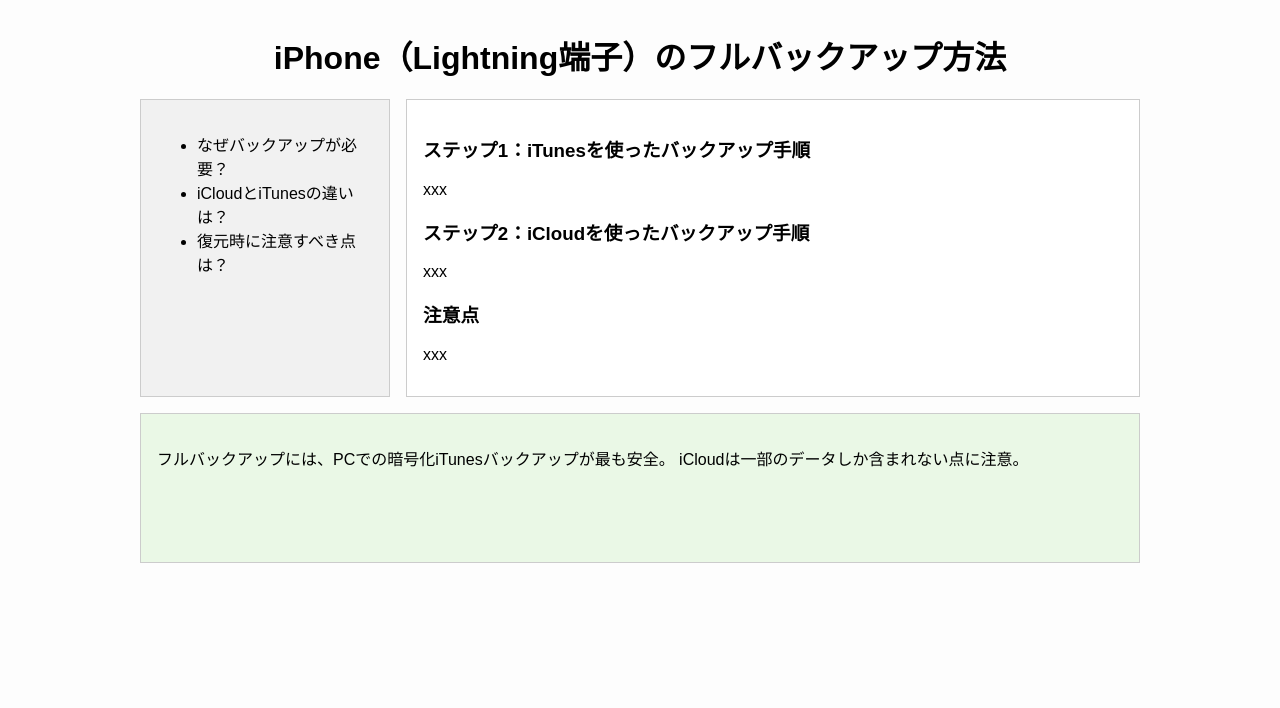
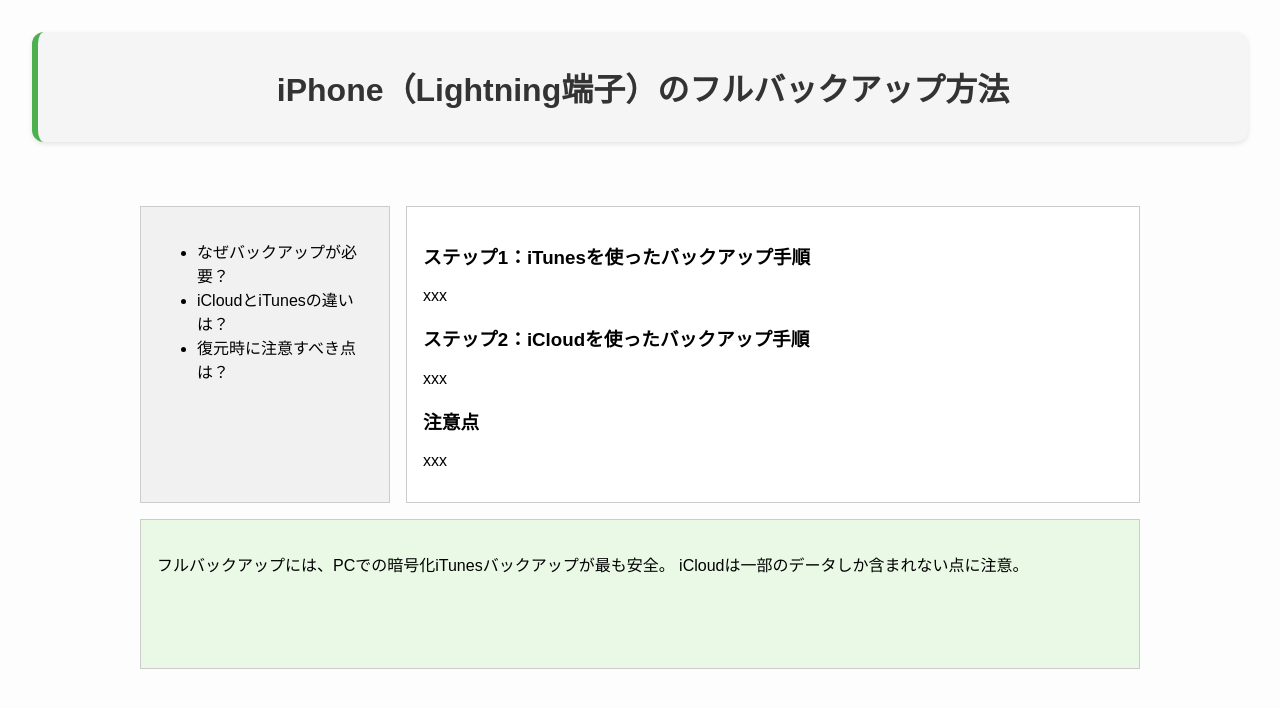
Before and after one commit to kazukifufu/homepage, a Jekyll site: the page built from _posts/2025-07-13-iphone-backup.md, in a window 1280 px wide. Shown: the top 708 px of the page. Built offline with Jekyll 4.4.1, drawn with Linux system fonts in a browser that asks for light colours.

Commit message:
Revised cornell.css

```diff
--- a/assets/css/cornell.css
+++ b/assets/css/cornell.css
@@ -39,4 +39,11 @@
 
 h1 {
   text-align: center;
+  background-color: #f5f5f5;      /* 背景色 */
+  color: #333;                    /* 文字色 */
+  padding: 1em;                   /* 余白 */
+  border-radius: 12px;            /* 角丸 */
+  box-shadow: 0 2px 5px rgba(0,0,0,0.1);  /* 影 */
+  margin-bottom: 2em;            /* 下の余白 */
+  border-left: 6px solid #4CAF50; /* 左ライン付き */
 }
```
